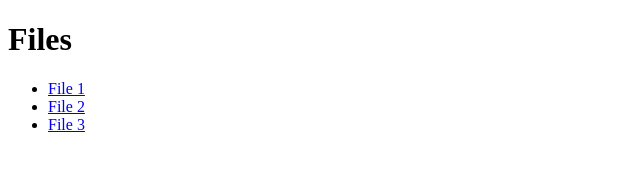
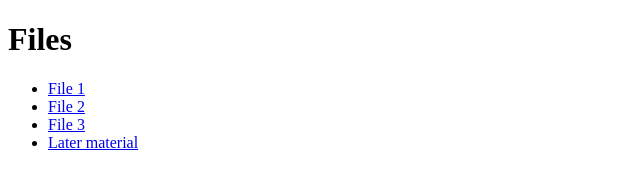
Before and after one commit to the-ark-web/correspondence2026, a plain HTML site: page index.html in a window 1280 px wide. Shown: the whole page, without its empty margins (0-640 px from the left). Drawn offline with Linux system fonts and the light colour scheme.

Commit message:
index: link later material

```diff
--- a/index.html
+++ b/index.html
@@ -10,6 +10,7 @@
       <li><a href="sun.txt">File 1</a></li>
       <li><a href="dragon.txt">File 2</a></li>
       <li><a href="v2.txt">File 3</a></li>
+<li><a href="https://github.com/the-ark-web/correspondence2026/tree/main/v3">Later material</a></li>
     </ul>
   </body>
 </html>
```
